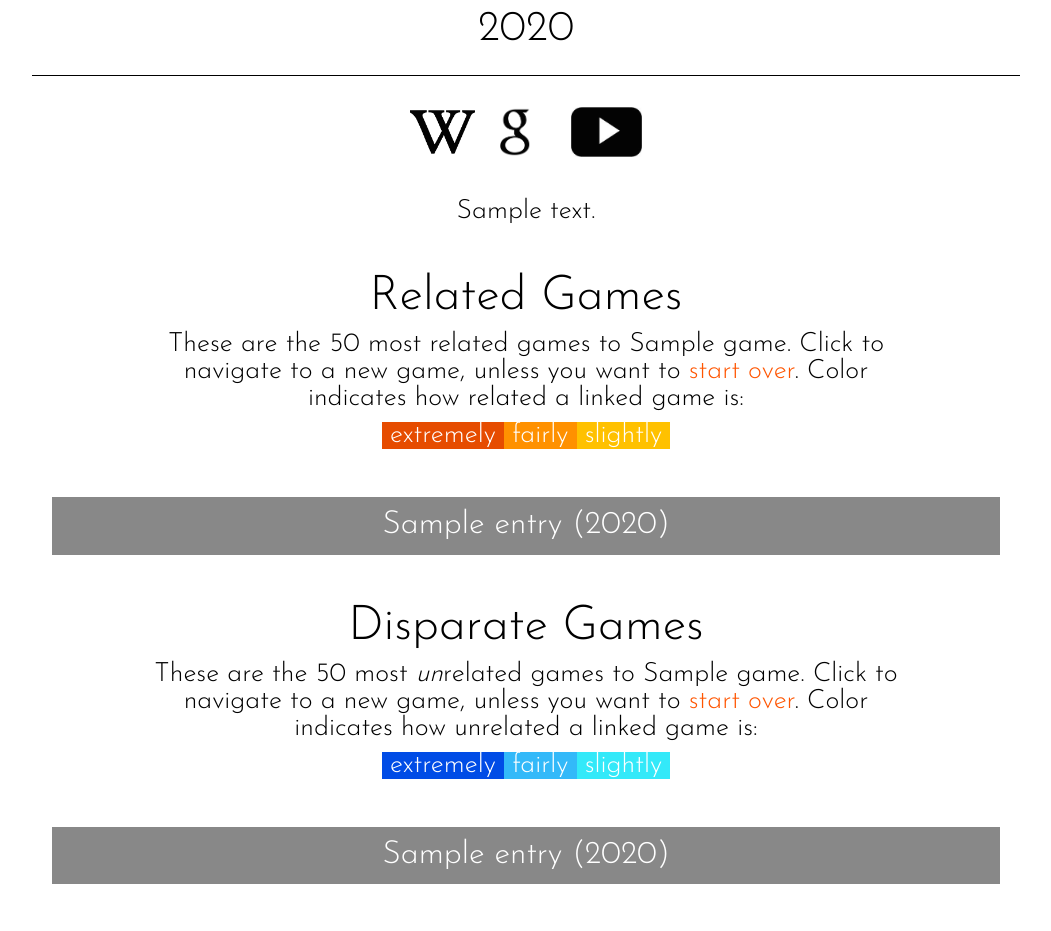
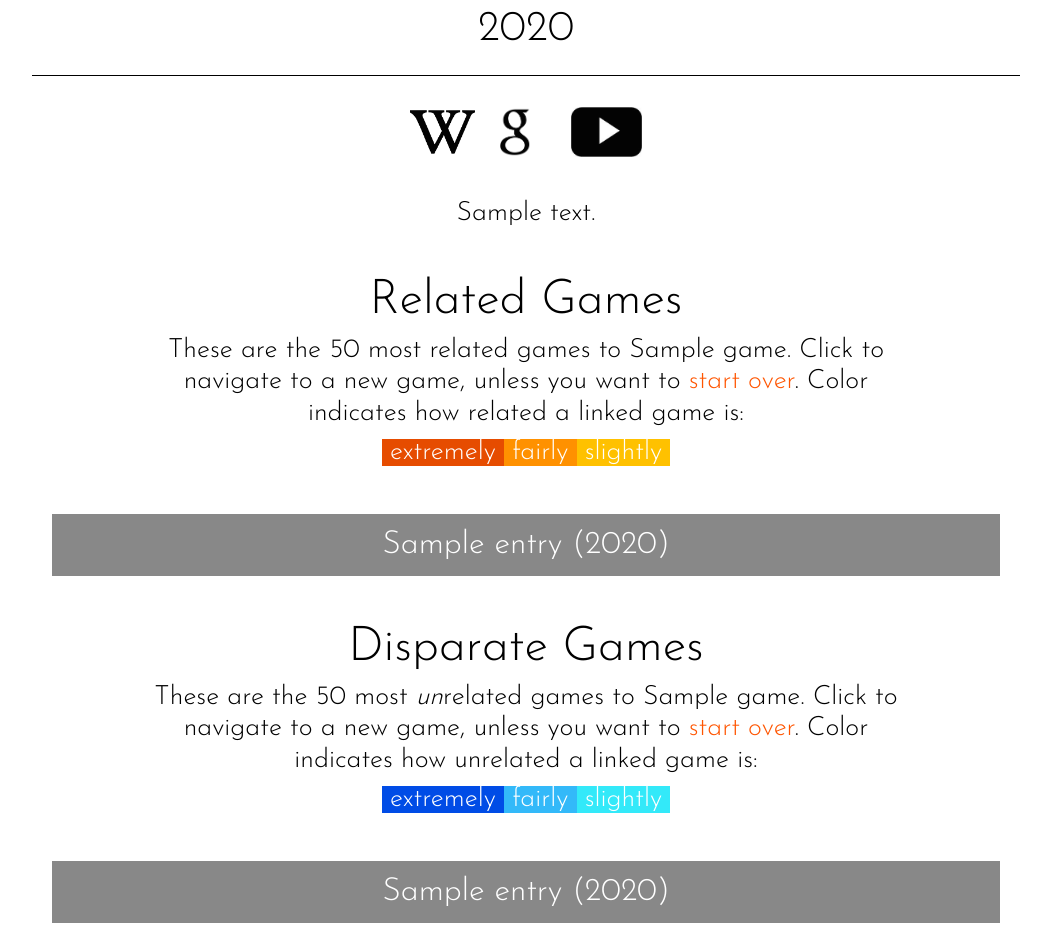
Before and after one commit to james-owen-ryan/gamenet, a Flask app: template backend/app/templates/game.html in a window 1280 px wide. Shown: the part 177-1108 px from the top of the page, without its empty margins (114-1165 px from the left). Before the commit the page ends 1061 px from the top, so only its background shows below. Run offline with Flask 2, Linux system fonts and the light colour scheme; the template is opened without the code that fills it: most values are stand-ins (such as "Sample title", 1, 10 or a date in 2020); parts of the project's set-up code (start-up, migrations or seed data) failed here and were passed over.

Commit message:
Increased leading on game summaries and related-games links.

```diff
--- a/backend/app/templates/game.html
+++ b/backend/app/templates/game.html
@@ -55,6 +55,7 @@
 	  font-size: 20pt;
       font-weight: 300;
 	  width: 80%;
+      line-height: 117%;
 	}
 	.relatedAndUnrelatedGamesHeader {
 	  font-size: 48px;
@@ -63,6 +64,7 @@
 	.relatedAndUnrelatedGamesSummary {
 	  font-size: 20pt;
 	  width: 60%;
+        line-height: 117%;
 	}
     .relatedAndUnrelatedGamesColorKey {
       font-size: 20pt;
@@ -71,7 +73,7 @@
     }
     .relatedAndUnrelatedGamesEntry {
       width:75%;
-      line-height: 120%;
+      line-height: 130%;
     }
     .relatedAndUnrelatedGamesLink {
       font-size: 32px;
```
